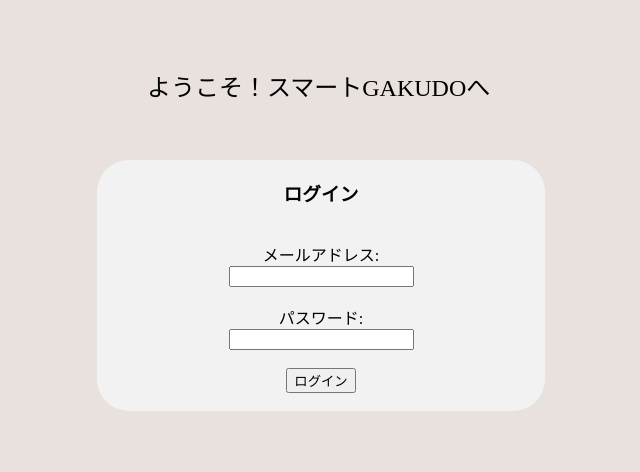
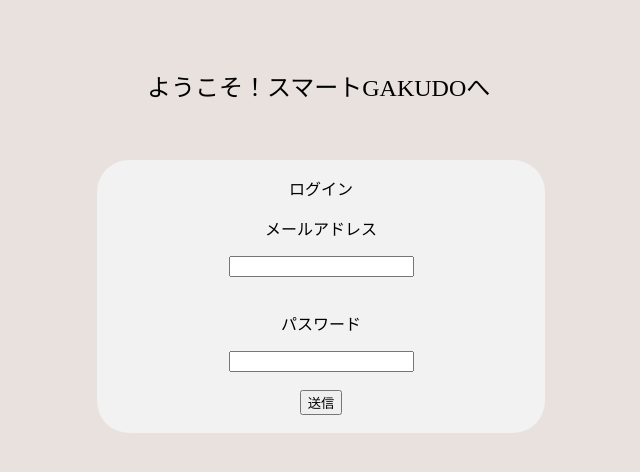
Before and after one commit to hidamari-kaihatu/aikon-app, a Next.js app in the folder app-next/next/: page /parents/parent-login in a window 1280 px wide. Shown: the top 472 px of the page, without its empty margins (435-1075 px from the left). Built offline with nearby package versions, Linux system fonts and the light colour scheme; no server answers.

Commit message:
親のログイン

```diff
--- a/app-next/next/pages/parents/parent-login.tsx
+++ b/app-next/next/pages/parents/parent-login.tsx
@@ -47,14 +47,13 @@
       <p className="youkoso2">ようこそ！スマートGAKUDOへ</p>
       <div>
         <div className='parentloginback'>
-        <h3>ログイン</h3>
+        <p className='palog'>ログイン</p>
         <div>
-        <br></br>
-          <label htmlFor="email">
-            メールアドレス:{' '}
+          <label htmlFor="email" className='leftname'>
+            <p className='leftname2'>メールアドレス</p>
           </label>
-          <br></br>
           <input
+                className="inputnewer"
             id="email"
             type="email"
             onChange={(e) => setEmail(e.target.value)}
@@ -63,18 +62,18 @@
         <br></br>
         <div>
           <label htmlFor="password">
-            パスワード:{' '}
+          <p className='leftname2'>パスワード</p>
           </label>
-          <br></br>
           <input
+                className="inputnewer"
             id="password"
             type="password"
             onChange={(e) => setPassword(e.target.value)}
           />
         </div>
         <br></br>
-        <button className='orangebutton' type="submit">
-          ログイン
+        <button className='orangebutton2' type="submit">
+          送信
         </button>
         <br></br>
         <br></br>
```
